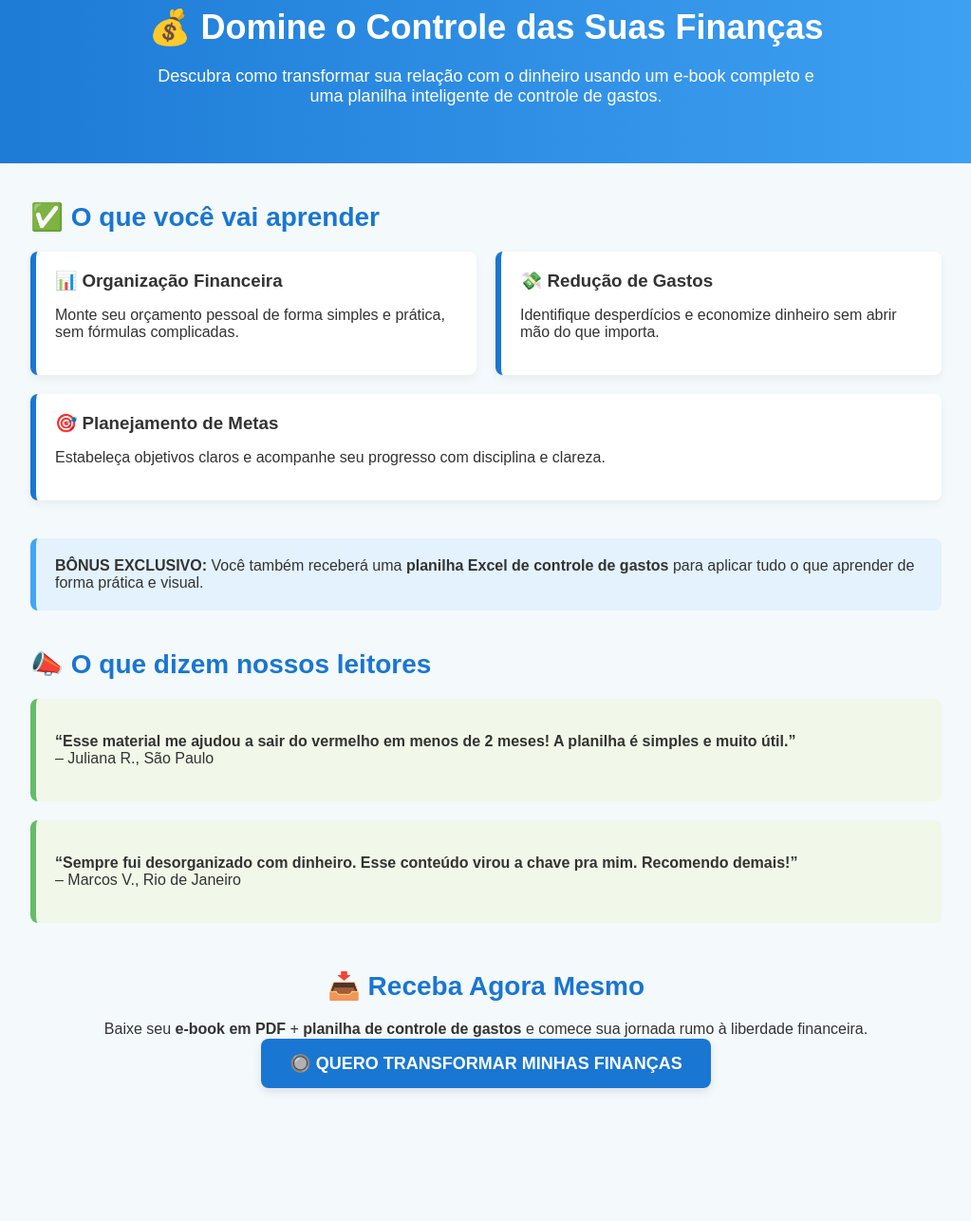
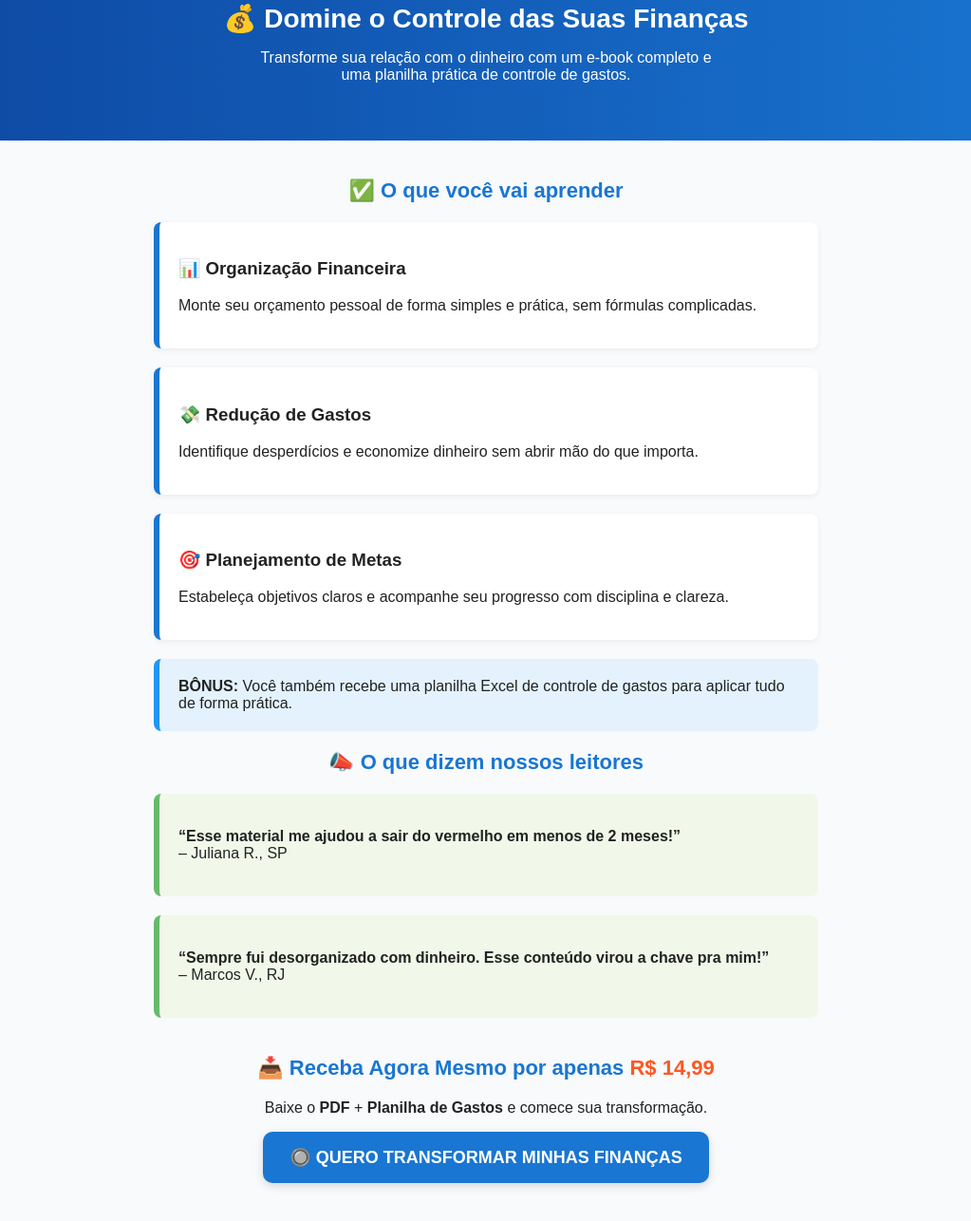
Before and after one commit to IDEIAaaa/controle-financeiro, a plain HTML site: page index.html in a window 1280 px wide. Shown: the part 76-1362 px from the top of the page at 95% size, without its empty margins (128-1151 px from the left). Before the commit the page ends 1257 px from the top, so only its background shows below. Drawn offline with Linux system fonts and the light colour scheme.

Commit message:
Add files via upload

```diff
--- a/index.html
+++ b/index.html
@@ -2,123 +2,92 @@
 <!DOCTYPE html>
 <html lang="pt-BR">
 <head>
-  <link rel="icon" type="image/x-icon" href="favicon.ico" />
-  <meta property="og:title" content="O Poder do Controle Financeiro – Ebook + Planilha" />
-  <meta property="og:description" content="Organize suas finanças com um e-book completo e uma planilha prática de controle de gastos." />
-  <meta property="og:image" content="https://seusite.com/imagem-preview.png" />
-  <meta property="og:type" content="website" />
-  <meta property="og:url" content="https://seunome.github.io/controle-financeiro/" />
-  <meta name="twitter:card" content="summary_large_image" />
   <meta charset="UTF-8" />
   <meta name="viewport" content="width=device-width, initial-scale=1.0" />
   <title>Transforme Suas Finanças</title>
+  <link rel="icon" href="favicon.ico" type="image/x-icon" />
   <style>
     body {
+      margin: 0;
       font-family: 'Arial', sans-serif;
-      margin: 0;
-      padding: 0;
-      background: #f4f9fc;
-      color: #333;
+      background: #f8fafc;
+      color: #222;
     }
     .hero {
-      background: linear-gradient(to right, #1976d2, #42a5f5);
+      background: linear-gradient(to right, #0d47a1, #1976d2);
       color: white;
+      text-align: center;
       padding: 60px 20px;
-      text-align: center;
     }
     .hero h1 {
-      font-size: 36px;
-      margin-bottom: 20px;
+      font-size: 28px;
+      margin-bottom: 16px;
     }
     .hero p {
-      font-size: 18px;
-      max-width: 700px;
+      font-size: 16px;
+      max-width: 500px;
       margin: auto;
     }
     .section {
-      max-width: 960px;
+      max-width: 700px;
       margin: 40px auto;
       padding: 0 20px;
     }
     .section h2 {
+      font-size: 22px;
       color: #1976d2;
-      font-size: 28px;
       margin-bottom: 20px;
+      text-align: center;
     }
-    .benefits {
-      display: flex;
-      flex-wrap: wrap;
-      gap: 20px;
-      justify-content: space-between;
+    .benefit {
+      background: white;
+      padding: 20px;
+      margin-bottom: 20px;
+      border-left: 6px solid #1976d2;
+      border-radius: 8px;
+      box-shadow: 0 2px 6px rgba(0,0,0,0.06);
     }
-    .benefit-box {
-      flex: 1 1 280px;
-      background: white;
-      border-left: 6px solid #1976d2;
+    .bonus, .testimonial {
+      background: #e3f2fd;
       padding: 20px;
       border-radius: 8px;
-      box-shadow: 0 4px 10px rgba(0,0,0,0.05);
-    }
-    .benefit-box h3 {
-      margin: 0 0 10px;
-    }
-    .bonus {
-      background: #e3f2fd;
-      padding: 20px;
-      border-left: 6px solid #42a5f5;
-      border-radius: 8px;
-      margin: 40px 0;
+      margin: 20px 0;
+      border-left: 6px solid #2196f3;
     }
     .testimonial {
       background: #f1f8e9;
       border-left: 6px solid #66bb6a;
-      padding: 20px;
-      border-radius: 8px;
-      margin-bottom: 20px;
     }
     .cta {
       text-align: center;
-      margin: 50px 0;
+      margin: 40px 0;
     }
     .cta a {
-      background-color: #1976d2;
+      display: inline-block;
+      background: #1976d2;
       color: white;
-      padding: 16px 30px;
+      text-decoration: none;
+      padding: 16px 28px;
+      border-radius: 10px;
       font-size: 18px;
-      border-radius: 8px;
-      text-decoration: none;
       font-weight: bold;
-      box-shadow: 0 4px 10px rgba(0,0,0,0.1);
+      box-shadow: 0 3px 10px rgba(0,0,0,0.15);
+      transition: background 0.3s ease;
     }
-
-    @media (max-width: 768px) {
+    .cta a:hover {
+      background: #1565c0;
+    }
+    @media (max-width: 480px) {
       .hero h1 {
-        font-size: 26px;
-        padding: 0 10px;
+        font-size: 22px;
       }
-      .hero p {
-        font-size: 16px;
-        padding: 0 10px;
-      }
-      .section h2 {
-        font-size: 22px;
-        text-align: center;
-      }
-      .benefits {
-        flex-direction: column;
-        align-items: center;
-      }
-      .benefit-box {
-        flex: 1 1 100%;
-        width: 100%;
+      .hero p, .section h2 {
+        font-size: 15px;
       }
       .cta a {
         width: 90%;
         font-size: 16px;
         padding: 14px 20px;
-      }
-      .testimonial {
-        font-size: 15px;
       }
     }
   </style>
@@ -127,41 +96,43 @@
 
   <div class="hero">
     <h1>💰 Domine o Controle das Suas Finanças</h1>
-    <p>Descubra como transformar sua relação com o dinheiro usando um e-book completo e uma planilha inteligente de controle de gastos.</p>
+    <p>Transforme sua relação com o dinheiro com um e-book completo e uma planilha prática de controle de gastos.</p>
   </div>
 
   <div class="section">
     <h2>✅ O que você vai aprender</h2>
-    <div class="benefits">
-      <div class="benefit-box">
+
+    <div class="benefit">
       <h3>📊 Organização Financeira</h3>
       <p>Monte seu orçamento pessoal de forma simples e prática, sem fórmulas complicadas.</p>
     </div>
-      <div class="benefit-box">
+
+    <div class="benefit">
       <h3>💸 Redução de Gastos</h3>
       <p>Identifique desperdícios e economize dinheiro sem abrir mão do que importa.</p>
     </div>
-      <div class="benefit-box">
+
+    <div class="benefit">
       <h3>🎯 Planejamento de Metas</h3>
       <p>Estabeleça objetivos claros e acompanhe seu progresso com disciplina e clareza.</p>
     </div>
-    </div>
 
     <div class="bonus">
-      <strong>BÔNUS EXCLUSIVO:</strong> Você também receberá uma <strong>planilha Excel de controle de gastos</strong> para aplicar tudo o que aprender de forma prática e visual.
+      <strong>BÔNUS:</strong> Você também recebe uma planilha Excel de controle de gastos para aplicar tudo de forma prática.
     </div>
 
     <h2>📣 O que dizem nossos leitores</h2>
+
     <div class="testimonial">
-      <p><strong>“Esse material me ajudou a sair do vermelho em menos de 2 meses! A planilha é simples e muito útil.”</strong><br>– Juliana R., São Paulo</p>
+      <p><strong>“Esse material me ajudou a sair do vermelho em menos de 2 meses!”</strong><br>– Juliana R., SP</p>
     </div>
     <div class="testimonial">
-      <p><strong>“Sempre fui desorganizado com dinheiro. Esse conteúdo virou a chave pra mim. Recomendo demais!”</strong><br>– Marcos V., Rio de Janeiro</p>
+      <p><strong>“Sempre fui desorganizado com dinheiro. Esse conteúdo virou a chave pra mim!”</strong><br>– Marcos V., RJ</p>
     </div>
 
     <div class="cta">
-      <h2>📥 Receba Agora Mesmo</h2>
-      <p>Baixe seu <strong>e-book em PDF</strong> + <strong>planilha de controle de gastos</strong> e comece sua jornada rumo à liberdade financeira.</p>
+      <h2>📥 Receba Agora Mesmo por apenas <span style="color:#ff5722;">R$ 14,99</span></h2>
+      <p>Baixe o <strong>PDF</strong> + <strong>Planilha de Gastos</strong> e comece sua transformação.</p>
       <a href="https://mpago.la/2vKjRpT">🔘 QUERO TRANSFORMAR MINHAS FINANÇAS</a>
     </div>
   </div>
```
Lines whose indentation alone changed are shown as unchanged.
